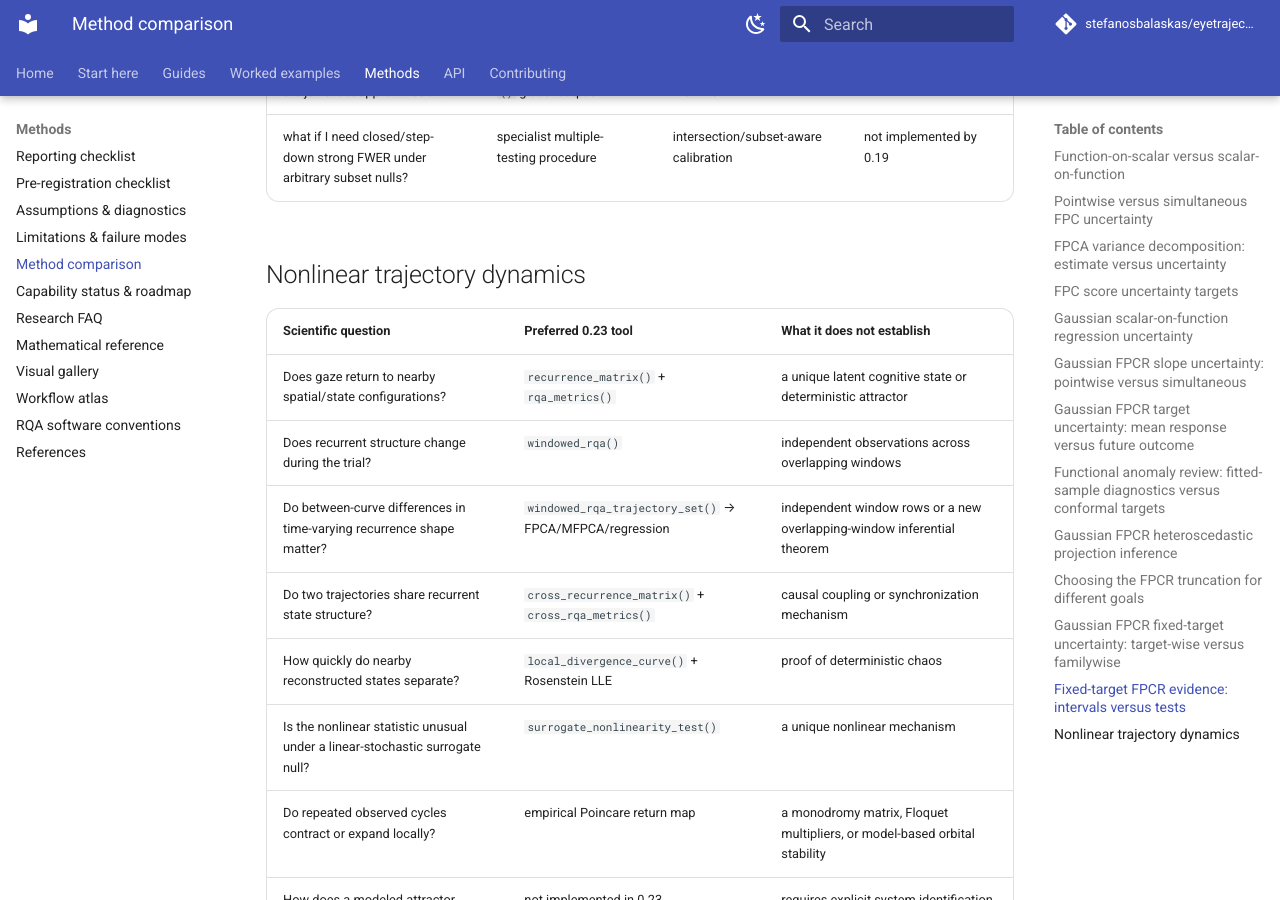
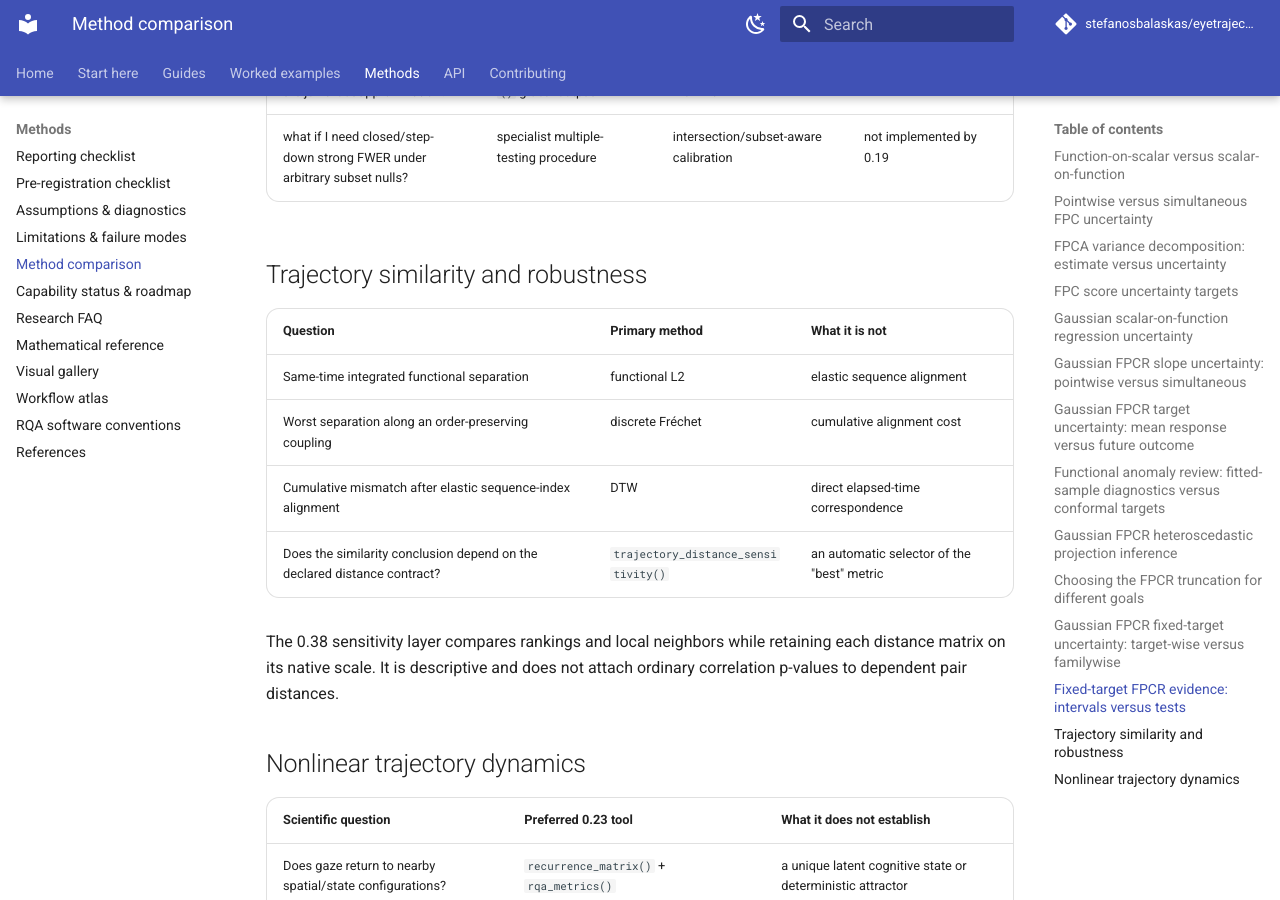
Before and after one commit to stefanosbalaskas/eyetrajectoriespy, an MkDocs documentation site: the page built from docs/methods/method-comparison.md, in a window 1280 px wide and 900 px high, scrolled down 7891 px. Built offline with MkDocs 1.6.1 and Material for MkDocs 9.7.7, drawn with Linux system fonts in a browser that asks for light colours; comment, search, counter and statistics services are not loaded.

Commit message:
Add trajectory distance robustness method comparison

```diff
--- a/docs/methods/method-comparison.md
+++ b/docs/methods/method-comparison.md
@@ -149,6 +149,19 @@ The 0.18 familywise helper is a post-calibration of one already generated target
 | is the complete family of supplied nulls compatible with the joint root approximation? | `fpca_wild_bootstrap_projection_family_test()` global output | maximum observed statistic versus bootstrap maxima | global union-intersection style test |
 | what if I need closed/step-down strong FWER under arbitrary subset nulls? | specialist multiple-testing procedure | intersection/subset-aware calibration | not implemented by 0.19 |
 
+## Trajectory similarity and robustness
+
+| Question | Primary method | What it is not |
+|---|---|---|
+| Same-time integrated functional separation | functional L2 | elastic sequence alignment |
+| Worst separation along an order-preserving coupling | discrete Fréchet | cumulative alignment cost |
+| Cumulative mismatch after elastic sequence-index alignment | DTW | direct elapsed-time correspondence |
+| Does the similarity conclusion depend on the declared distance contract? | `trajectory_distance_sensitivity()` | an automatic selector of the "best" metric |
+
+The 0.38 sensitivity layer compares rankings and local neighbors while retaining
+each distance matrix on its native scale. It is descriptive and does not attach
+ordinary correlation p-values to dependent pair distances.
+
 ## Nonlinear trajectory dynamics
 
 | Scientific question | Preferred 0.23 tool | What it does not establish |
```
